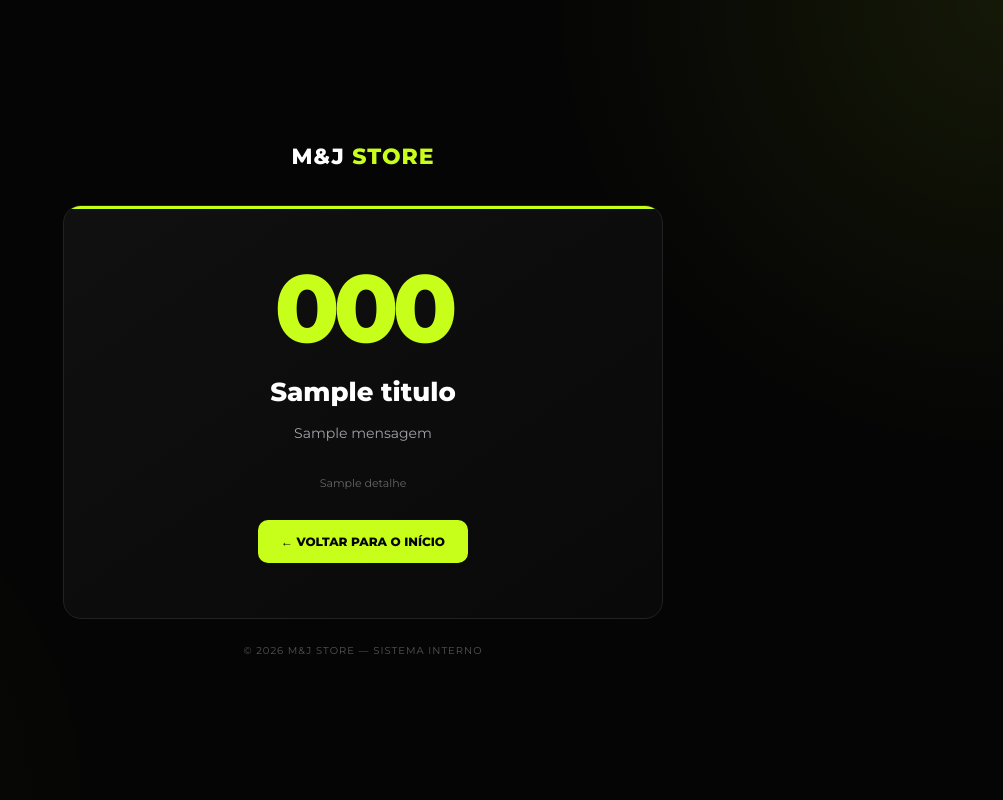
After one commit to Jonathan-felipe77/Projeto-Store-pdv, a FastAPI app: template app/templates/errors/erro.html in a window 1280 px wide. The commit adds this page. Shown: the whole page, without its empty margins (277-1280 px from the left). Run offline with FastAPI, Linux system fonts and the light colour scheme; the template is opened without the code that fills it: most values are stand-ins (such as "Sample title", 1, 10 or a date in 2020).

Commit message:
Add custom error handling pages for 403 and 404 errors, and update HTML templates for improved structure

```diff
--- a/app/main.py
+++ b/app/main.py
@@ -175,6 +175,52 @@ def favicon():
 
 
 # ============================================================
+# PÁGINA DE ERRO 403
+# ============================================================
+
+@app.exception_handler(403)
+async def erro_403(
+    request: Request,
+    exc: HTTPException
+):
+    return templates.TemplateResponse(
+        request,
+        "errors/erro.html",
+        {
+            "request": request,
+            "status_code": 403,
+            "titulo": "Acesso não permitido",
+            "mensagem": "Você não possui permissão para acessar esta área.",
+            "detalhe": "Entre com uma conta de administrador para continuar."
+        },
+        status_code=403
+    )
+
+
+# # ============================================================
+# # PÁGINA DE ERRO 404
+# # ============================================================
+
+# @app.exception_handler(404)
+# async def erro_404(
+#     request: Request,
+#     exc: HTTPException
+# ):
+#     return templates.TemplateResponse(
+#         request,
+#         "errors/erro.html",
+#         {
+#             "request": request,
+#             "status_code": 404,
+#             "titulo": "Rota não encontrada",
+#             "mensagem": "A página que você tentou acessar não existe.",
+#             "detalhe": "Verifique o endereço ou volte para a página inicial."
+#         },
+#         status_code=404
+#     )
+
+
+# ============================================================
 # ERRO 404
 # ============================================================
 
--- /dev/null
+++ b/app/templates/errors/erro.html
@@ -0,0 +1,239 @@
+<!DOCTYPE html>
+<html lang="pt-br">
+
+<head>
+    <meta charset="UTF-8">
+    <meta name="viewport" content="width=device-width, initial-scale=1.0">
+
+    <title>Erro — M&J STORE</title>
+
+    <style>
+        @import url('https://fonts.googleapis.com/css2?family=Montserrat:wght@400;500;600;700;800&display=swap');
+
+        * {
+            margin: 0;
+            padding: 0;
+            box-sizing: border-box;
+        }
+
+        :root {
+            --preto: #050505;
+            --card: #0d0d0d;
+            --branco: #ffffff;
+            --cinza: #a1a1aa;
+            --cinza-escuro: #242424;
+            --verde: #c8ff1a;
+            --verde-hover: #d9ff4d;
+            --vermelho: #ff4d4d;
+        }
+
+        body {
+            min-height: 100vh;
+            font-family: 'Montserrat', sans-serif;
+            background:
+                radial-gradient(
+                    circle at top right,
+                    rgba(200, 255, 26, 0.08),
+                    transparent 30%
+                ),
+                radial-gradient(
+                    circle at bottom left,
+                    rgba(200, 255, 26, 0.04),
+                    transparent 25%
+                ),
+                var(--preto);
+
+            color: var(--branco);
+
+            display: flex;
+            align-items: center;
+            justify-content: center;
+
+            padding: 25px;
+        }
+
+        .error-page {
+            width: min(600px, 100%);
+            text-align: center;
+        }
+
+        .logo {
+            font-size: 22px;
+            font-weight: 800;
+            letter-spacing: 1px;
+            margin-bottom: 35px;
+        }
+
+        .logo span {
+            color: var(--verde);
+        }
+
+        .error-card {
+            background: linear-gradient(
+                145deg,
+                #101010,
+                #090909
+            );
+
+            border: 1px solid #222;
+            border-radius: 18px;
+
+            padding: 55px 40px;
+
+            position: relative;
+            overflow: hidden;
+        }
+
+        .error-card::before {
+            content: "";
+
+            position: absolute;
+
+            top: 0;
+            left: 0;
+
+            width: 100%;
+            height: 3px;
+
+            background: var(--verde);
+        }
+
+        .error-number {
+            font-size: 95px;
+            line-height: 1;
+            font-weight: 800;
+
+            color: var(--verde);
+
+            letter-spacing: -6px;
+
+            margin-bottom: 20px;
+        }
+
+        .error-title {
+            font-size: 26px;
+            font-weight: 800;
+
+            margin-bottom: 14px;
+        }
+
+        .error-message {
+            color: var(--cinza);
+            font-size: 14px;
+            line-height: 1.7;
+
+            max-width: 450px;
+            margin: 0 auto 30px;
+        }
+
+        .error-detail {
+            color: #666;
+            font-size: 11px;
+
+            margin-bottom: 30px;
+        }
+
+        .btn-home {
+            display: inline-flex;
+            align-items: center;
+            justify-content: center;
+
+            min-width: 210px;
+
+            padding: 14px 22px;
+
+            background: var(--verde);
+            color: #050505;
+
+            border-radius: 10px;
+
+            text-decoration: none;
+
+            font-size: 12px;
+            font-weight: 800;
+
+            transition: 0.2s;
+        }
+
+        .btn-home:hover {
+            background: var(--verde-hover);
+
+            transform: translateY(-2px);
+
+            box-shadow:
+                0 10px 25px
+                rgba(200, 255, 26, 0.15);
+        }
+
+        .footer {
+            margin-top: 25px;
+
+            color: #555;
+
+            font-size: 10px;
+            letter-spacing: 1px;
+        }
+
+        @media (max-width: 600px) {
+
+            .error-card {
+                padding: 45px 25px;
+            }
+
+            .error-number {
+                font-size: 75px;
+            }
+
+            .error-title {
+                font-size: 21px;
+            }
+        }
+    </style>
+</head>
+
+<body>
+
+    <main class="error-page">
+
+        <div class="logo">
+            M&J <span>STORE</span>
+        </div>
+
+        <section class="error-card">
+
+            <div class="error-number">
+                {{ status_code }}
+            </div>
+
+            <h1 class="error-title">
+                {{ titulo }}
+            </h1>
+
+            <p class="error-message">
+                {{ mensagem }}
+            </p>
+
+            {% if detalhe %}
+                <div class="error-detail">
+                    {{ detalhe }}
+                </div>
+            {% endif %}
+
+            <a
+                href="/"
+                class="btn-home"
+            >
+                ← VOLTAR PARA O INÍCIO
+            </a>
+
+        </section>
+
+        <div class="footer">
+            © 2026 M&J STORE — SISTEMA INTERNO
+        </div>
+
+    </main>
+
+</body>
+
+</html>
```
Also changed, not shown: app/templates/home.html (+15 -3 lines).
